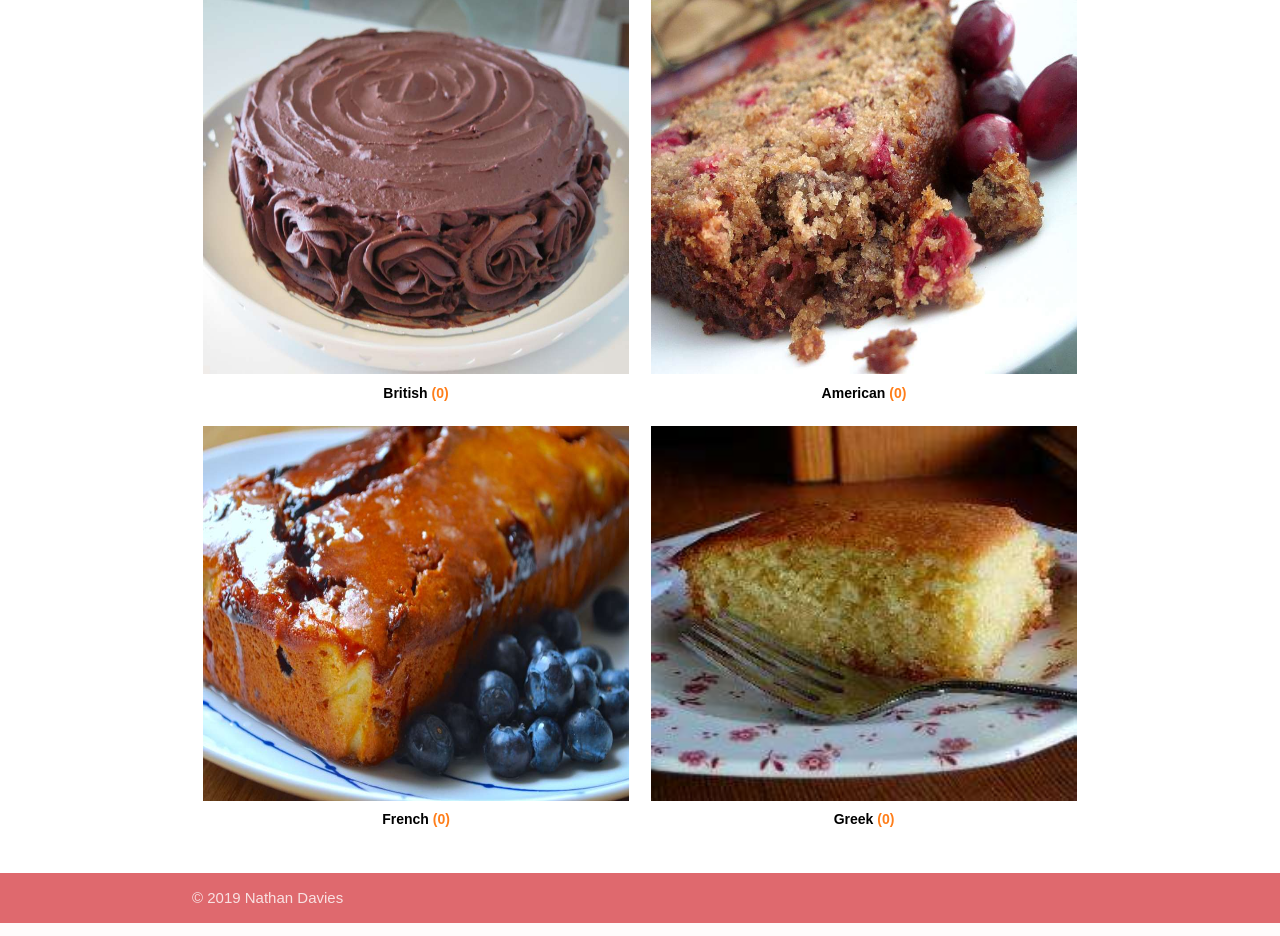
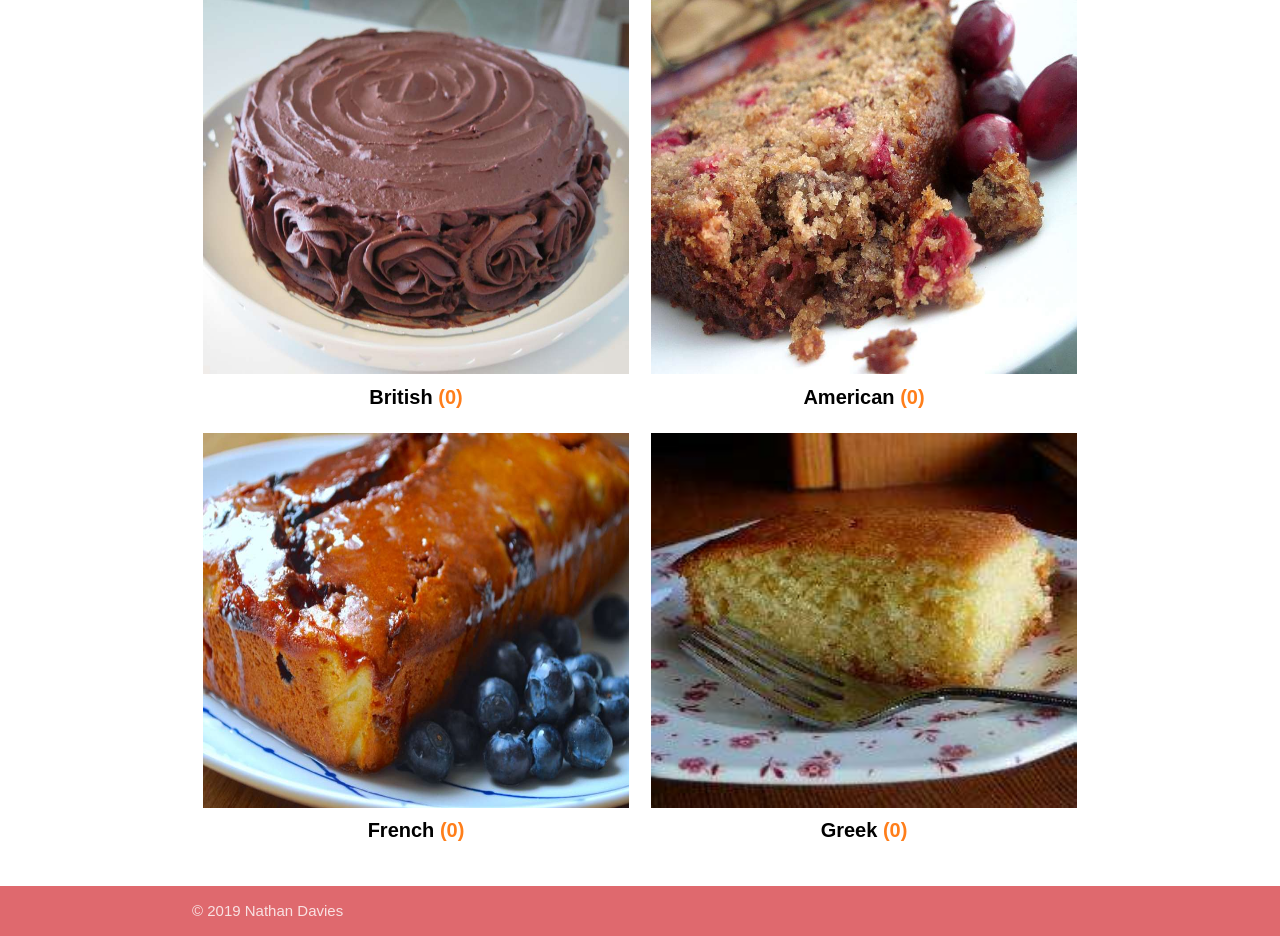
Before and after one commit to njdavies/milestone-project-three, a Flask app: page /cuisine in a window 1280 px wide. Shown: the part 118-1054 px from the top of the page. Run offline with Flask 2, Linux system fonts and the light colour scheme; data that the repository does not hold is empty; some libraries are stand-ins or nearby versions.

Commit message:
Revised style.css file to remove redundant code and unecessary spacing

```diff
--- a/static/css/style.css
+++ b/static/css/style.css
@@ -24,7 +24,6 @@ a {
     color: black;
 }
 
-
 /*------------------------------------------Buttons*/
 
 .btn {
@@ -33,13 +32,6 @@ a {
 
 .btn:hover {
     background-color: black !important;
-}
-
-
-/*------------------------------------------Navbar*/
-
-.active {
-    background-color: rgba(0, 0, 0, 0.1);
 }
 
 /*------------------------------------------Home page*/
@@ -229,7 +221,11 @@ main {
         text-align: center;
     }
 
-    responsive-img-cuisine {
+    .collections-type {
+        font-size: 20px;
+    }
+
+    .responsive-img-cuisine {
         height: 300px !important;
     }
 
@@ -266,6 +262,7 @@ main {
 }
 
 @media (max-width: 1024px) {
+
     .container {
         width: 100%;
     }
```
